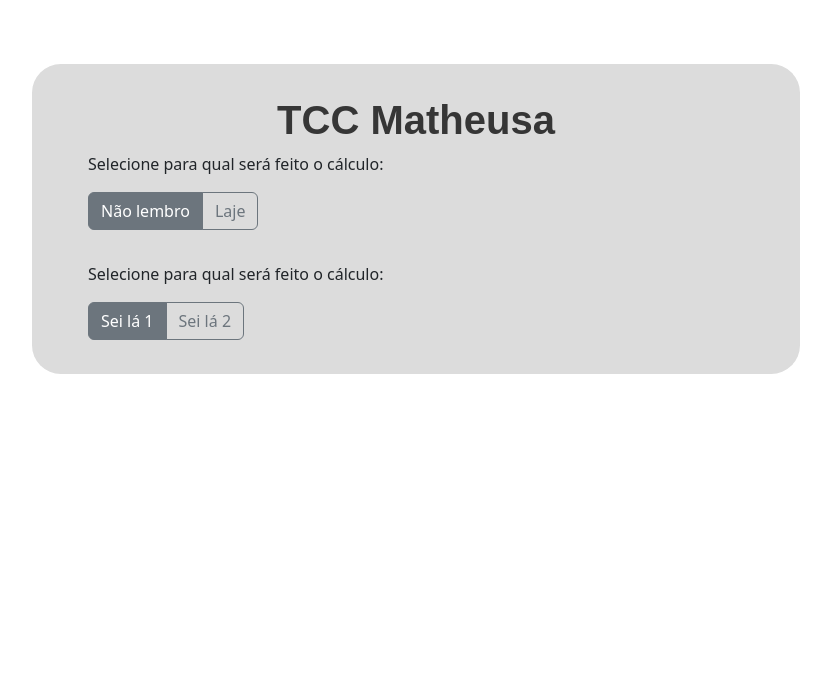
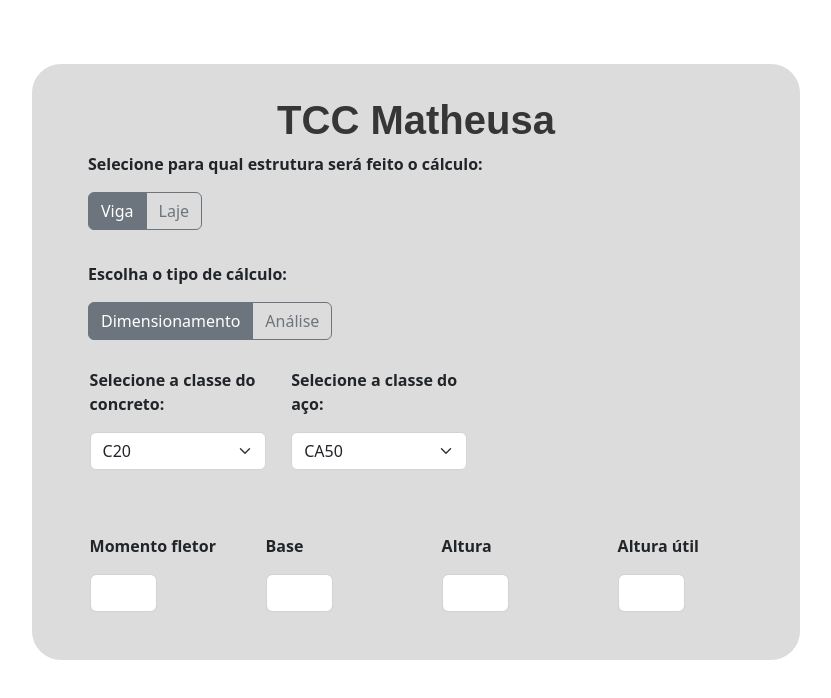
Before and after one commit to basilioruan/calculo-eng-civil, a React (Create React App) app in the folder frontend/: page / in a window 1280 px wide. Shown: the top 698 px of the page, without its empty margins (224-1055 px from the left). Built offline with nearby package versions, Linux system fonts and the light colour scheme; the HTML template or start-up script is replaced by a standard one.

Commit message:
feat: adicionando novos campos do cálculo

```diff
--- a/frontend/src/components/Formulario/index.tsx
+++ b/frontend/src/components/Formulario/index.tsx
@@ -1,51 +1,117 @@
 import React, { useState } from 'react';
-import { Form, FormGroup, Button, ButtonGroup, Label } from 'reactstrap';
+import { Form, FormGroup, Button, ButtonGroup, Label, Input } from 'reactstrap';
 import { MainContainer } from './styles';
 
 const Formulario: React.FC = () => {
-  const [radioPart1, setRadioPart1] = useState<number>(1);
-  const [radioPart2, setRadioPart2] = useState<number>(1);
+  const [isViga, setIsViga] = useState<boolean>(true);
+  const [isDimensionamento, setIsDimensionamento] = useState<boolean>(true);
+
+  const concreteOptions = [
+    {id: 0, label: 'C20', valor: 20},
+    {id: 1, label: 'C25', valor: 25},
+    {id: 2, label: 'C30', valor: 30},
+    {id: 3, label: 'C50', valor: 50}
+  ];
+
+  const steelOptions = [
+    {id: 0, label: 'CA50', valor: 50},
+    {id: 1, label: 'CA60', valor: 60}
+  ];
+
+  const handleClasse = (event: any) => {
+    console.log(event.target.value);
+  }
 
   return (
     <MainContainer>
       <Form>
         <FormGroup className="form-group" check>
-          <p> Selecione para qual será feito o cálculo:</p>
+          <p> Selecione para qual estrutura será feito o cálculo:</p>
           <ButtonGroup>
             <Button
               outline
-              onClick={() => setRadioPart1(1)}
-              active={radioPart1 === 1}
+              onClick={() => setIsViga(true)}
+              active={isViga}
             >
-              Não lembro
+              Viga
             </Button>
             <Button
               outline
-              onClick={() => setRadioPart1(2)}
-              active={radioPart1 === 2}
+              onClick={() => setIsViga(false)}
+              active={!isViga}
             >
               Laje
             </Button>
           </ButtonGroup>
         </FormGroup>
         <FormGroup check>
-          <p> Selecione para qual será feito o cálculo:</p>
+          <p> Escolha o tipo de cálculo:</p>
           <ButtonGroup>
             <Button
               outline
-              onClick={() => setRadioPart2(1)}
-              active={radioPart2 === 1}
+              onClick={() => setIsDimensionamento(true)}
+              active={isDimensionamento}
             >
-              Sei lá 1
+              Dimensionamento
             </Button>
             <Button
               outline
-              onClick={() => setRadioPart2(2)}
-              active={radioPart2 === 2}
+              onClick={() => setIsDimensionamento(false)}
+              active={!isDimensionamento}
             >
-              Sei lá 2
+              Análise
             </Button>
           </ButtonGroup>
+        </FormGroup>
+        <div className="classes">
+          <FormGroup className="select-options">
+            <p> Selecione a classe do concreto: </p>
+            <Input
+              className="mb-3"
+              type="select"
+              onChange={(event) => handleClasse(event)}
+            >
+              {concreteOptions.map(opt => <option key={opt.id} value={opt.valor}> {opt.label} </option>)}
+            </Input>
+          </FormGroup>
+          <FormGroup className="select-options">
+            <p> Selecione a classe do aço: </p>
+            <Input
+              className="mb-3"
+              type="select"
+              onChange={(event) => handleClasse(event)}
+            >
+              {steelOptions.map(opt => <option key={opt.id} value={opt.valor}> {opt.label} </option>)}
+            </Input>
+          </FormGroup>
+        </div>
+        <FormGroup className="variables">
+          {isDimensionamento && (
+            <div className="number-input">
+              <p>Momento fletor</p>
+              <Input className="md" type="text" />
+            </div>
+          )}
+          {!isDimensionamento &&(
+            <div className="number-input">
+              <p>Área de aço</p>
+              <Input className="md" type="text" />
+            </div>
+          )}
+          {isViga && (
+            <div className="number-input">
+              <p>Base</p>
+              <Input className="md" type="text" />
+            </div>
+          )}
+          <div className="number-input">
+            <p>Altura</p>
+            <Input className="md" type="text" />
+          </div>
+          <div className="number-input">
+            <p>Altura útil</p>
+            <Input className="md" type="text" />
+          </div>
         </FormGroup>
       </Form>
       </MainContainer>
--- a/frontend/src/components/Formulario/styles.ts
+++ b/frontend/src/components/Formulario/styles.ts
@@ -8,5 +8,30 @@ export const MainContainer = styled.div`
     .form-group {
       margin-bottom: 2rem;
     }
+
+    p {
+      font-weight: bold;
+    }
+
+    .classes {
+      display: flex;
+      .select-options {
+        margin-left: 1.6rem;
+        margin-top: 1.6rem;
+        width: 25%;
+      }
+    }
+
+    .variables {
+      display: flex;
+      margin-top: 2rem;
+
+      .number-input {
+        margin-left: 1.6rem;
+        .md {
+          width: 45%;
+        }
+      }
+    }
   `}
 `
```
